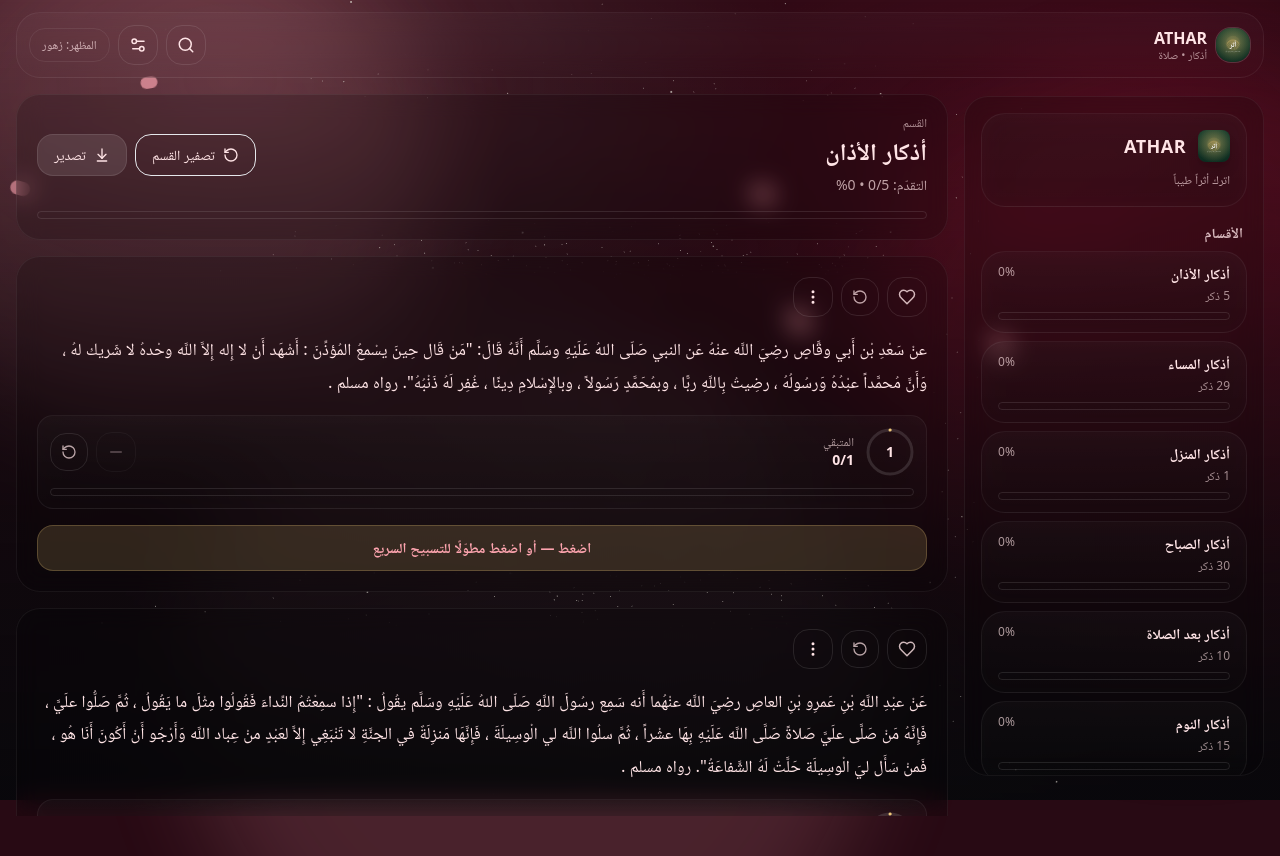
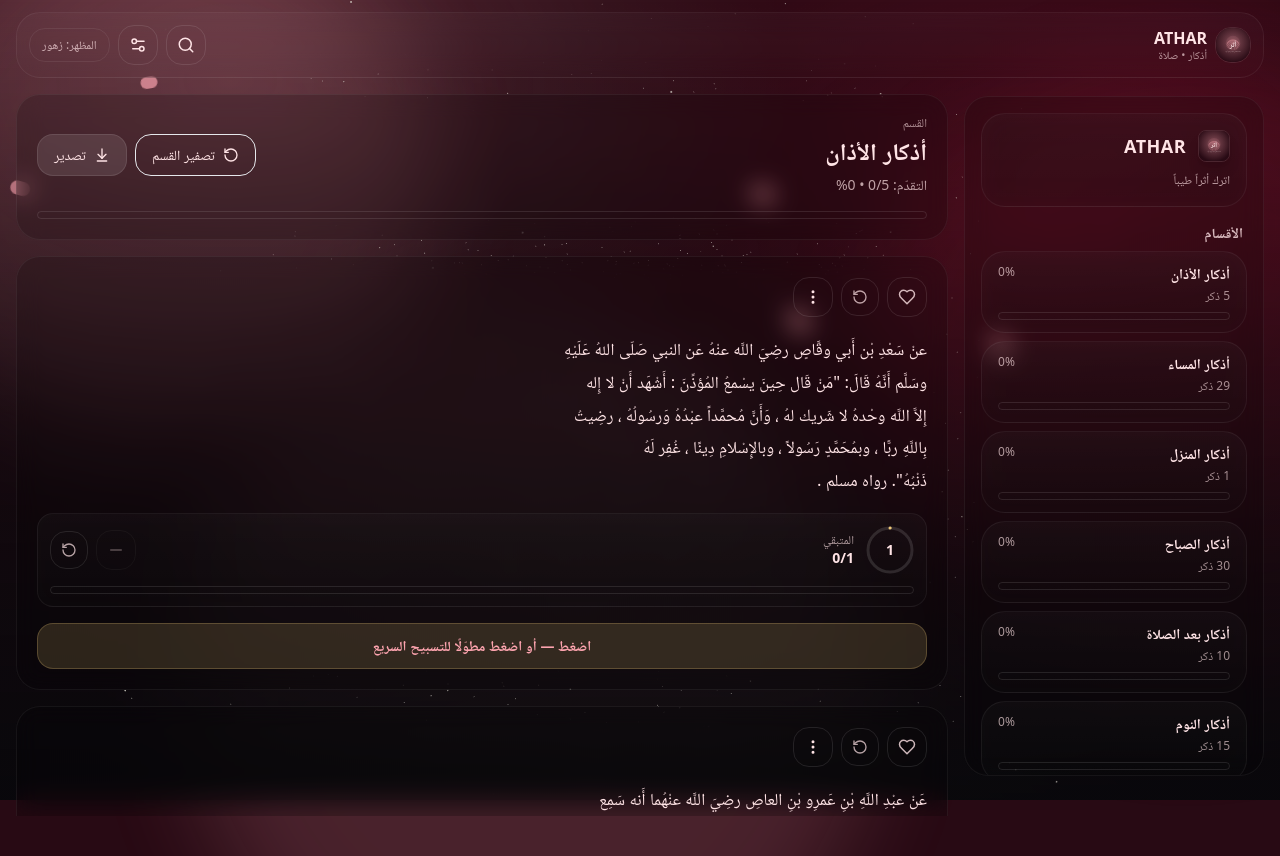
Before and after one commit to xgharibx/ATHAR, a React (Vite) app: page /c/adhan in a window 1280 px wide. Built offline with nearby package versions, Linux system fonts and the light colour scheme.

Commit message:
Branding: theme-aware logo + fix istiadhah line breaks

```diff
--- /dev/null
+++ b/src/components/brand/LogoMark.tsx
@@ -0,0 +1,82 @@
+import * as React from "react";
+
+import { cn } from "@/lib/utils";
+
+export function LogoMark(props: { className?: string; title?: string }) {
+  const title = props.title ?? "ATHAR";
+
+  return (
+    <svg
+      viewBox="0 0 512 512"
+      role="img"
+      aria-label={title}
+      className={cn("block", props.className)}
+      xmlns="http://www.w3.org/2000/svg"
+    >
+      <defs>
+        <radialGradient id="atharGlow" cx="50%" cy="42%" r="60%">
+          <stop offset="0" stopColor="var(--accent)" stopOpacity="0.45" />
+          <stop offset="1" stopColor="var(--accent)" stopOpacity="0" />
+        </radialGradient>
+        <filter id="atharSoft" x="-20%" y="-20%" width="140%" height="140%">
+          <feGaussianBlur stdDeviation="1.2" />
+        </filter>
+        <filter id="atharShadow" x="-30%" y="-30%" width="160%" height="160%">
+          <feDropShadow dx="0" dy="8" stdDeviation="10" floodColor="#000" floodOpacity="0.35" />
+        </filter>
+      </defs>
+
+      {/* Background (theme-aware) */}
+      <rect width="512" height="512" fill="var(--bg)" />
+      <rect width="512" height="512" fill="url(#atharGlow)" />
+
+      {/* Fingerprint mark */}
+      <g transform="translate(256 228)" filter="url(#atharShadow)">
+        <circle r="110" fill="var(--accent)" fillOpacity="0.10" />
+        <g
+          fill="none"
+          stroke="var(--accent)"
+          strokeOpacity="0.90"
+          strokeLinecap="round"
+          filter="url(#atharSoft)"
+        >
+          <path d="M -86 -4 C -56 -66, 56 -66, 86 -4" strokeWidth="6" />
+          <path d="M -92 18 C -60 -56, 60 -56, 92 18" strokeWidth="5" />
+          <path d="M -86 42 C -54 -38, 54 -38, 86 42" strokeWidth="4.5" />
+          <path d="M -72 66 C -42 -22, 42 -22, 72 66" strokeWidth="4" />
+          <path d="M -52 86 C -28 -8, 28 -8, 52 86" strokeWidth="3.5" />
+          <path d="M -28 102 C -14 18, 14 18, 28 102" strokeWidth="3" />
+        </g>
+      </g>
+
+      {/* Title */}
+      <g filter="url(#atharShadow)">
+        <text
+          x="256"
+          y="280"
+          textAnchor="middle"
+          fontFamily="'Noto Naskh Arabic','Noto Sans Arabic','Segoe UI',Tahoma,Arial,sans-serif"
+          fontSize="104"
+          fontWeight="700"
+          fill="var(--fg)"
+        >
+          أثر
+        </text>
+      </g>
+
+      {/* Tagline */}
+      <text
+        x="256"
+        y="356"
+        textAnchor="middle"
+        fontFamily="'Noto Naskh Arabic','Noto Sans Arabic','Segoe UI',Tahoma,Arial,sans-serif"
+        fontSize="22"
+        fontWeight="500"
+        fill="var(--fg)"
+        opacity="0.85"
+      >
+        همسة تطمئن قلبك، وتترك أثرًا.
+      </text>
+    </svg>
+  );
+}
--- a/src/components/dhikr/DhikrCard.tsx
+++ b/src/components/dhikr/DhikrCard.tsx
@@ -311,7 +311,7 @@ export function DhikrCard(props: {
 
         {/* Text */}
         <div
-          className="mt-4 arabic-text"
+          className="mt-4 arabic-text whitespace-pre-wrap"
           style={{ fontSize: `${prefs.fontScale}rem`, lineHeight: prefs.lineHeight }}
         >
           {displayText}
--- a/src/components/layout/AppShell.tsx
+++ b/src/components/layout/AppShell.tsx
@@ -10,6 +10,7 @@ import { useNoorStore } from "@/store/noorStore";
 import { cn, pct } from "@/lib/utils";
 import { IconButton } from "@/components/ui/IconButton";
 import { CommandPalette } from "@/components/layout/CommandPalette";
+import { LogoMark } from "@/components/brand/LogoMark";
 
 function themeLabel(theme: string) {
   const map: Record<string, string> = {
@@ -85,11 +86,9 @@ function SidebarContent(props: { onNavigate?: () => void }) {
         <div className="glass rounded-3xl p-4">
           <div className="flex items-center justify-between">
             <div className="flex items-center gap-3">
-              <img
-                src={`${import.meta.env.BASE_URL}logo.svg`}
-                className="w-8 h-8 rounded-lg shadow-lg"
-                alt="ATHAR"
-                onError={(e) => (e.currentTarget.style.display = "none")}
+              <LogoMark
+                className="w-8 h-8 rounded-lg shadow-lg overflow-hidden border border-white/10"
+                title="ATHAR"
               />
               <div className="font-semibold text-lg tracking-wide">ATHAR</div>
             </div>
@@ -150,10 +149,9 @@ export function AppShell() {
               </div>
 
               <NavLink to="/" className="flex items-center gap-2">
-                <img
-                  src={`${import.meta.env.BASE_URL}logo.svg`}
-                  className="w-9 h-9 rounded-2xl bg-white/5 border border-white/10"
-                  alt="ATHAR"
+                <LogoMark
+                  className="w-9 h-9 rounded-2xl border border-white/10 overflow-hidden"
+                  title="ATHAR"
                 />
                 <div className="leading-tight">
                   <div className="font-semibold">ATHAR</div>
```
